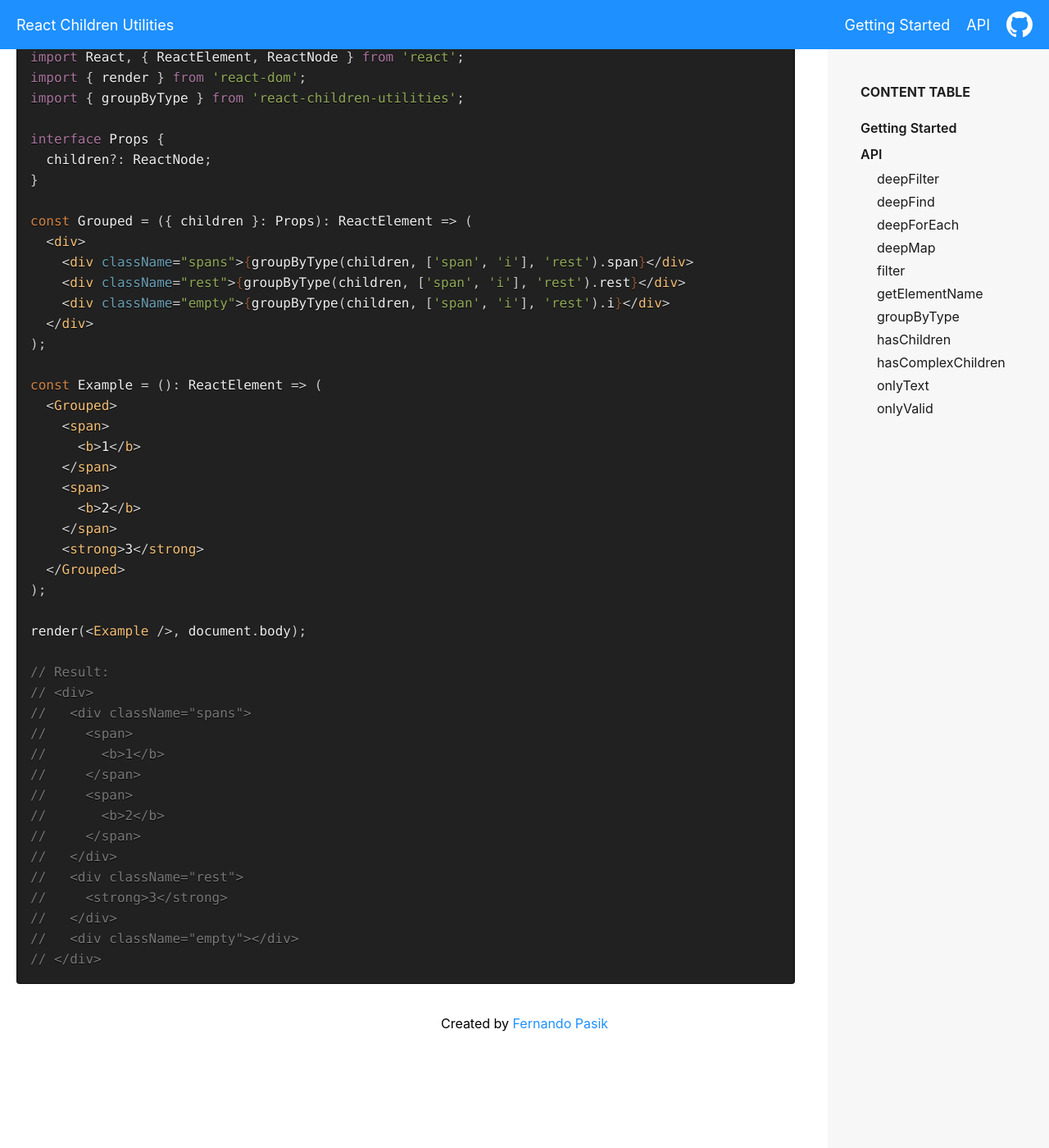
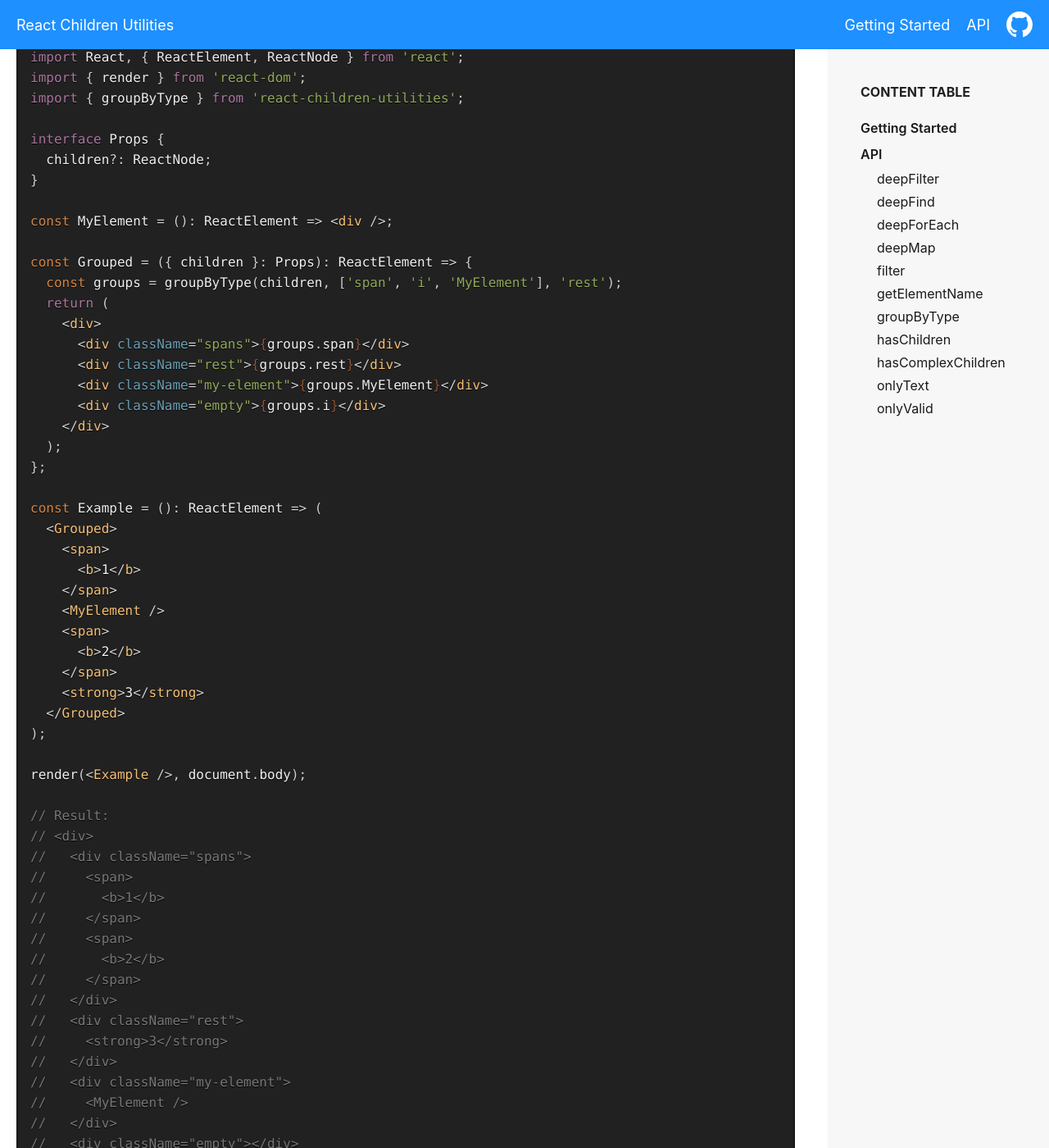
Before and after one commit to fernandopasik/react-children-utilities, a Jekyll site: the page built from docs/group-by-type.md, in a window 1280 px wide and 1400 px high, scrolled down 756 px. Shown: the whole window at 82% size. Built offline with Jekyll 4.4.1, drawn with Linux system fonts in a browser that asks for light colours; our own code applies the rules of GitHub Pages for plain Markdown files; before the commit the page ends 2036 px from its top, so only the background shows below that.

Commit message:
docs: improve grouping example with custom element

````diff
--- a/docs/group-by-type.md
+++ b/docs/group-by-type.md
@@ -44,19 +44,26 @@ interface Props {
   children?: ReactNode;
 }
 
-const Grouped = ({ children }: Props): ReactElement => (
-  <div>
-    <div className="spans">{groupByType(children, ['span', 'i'], 'rest').span}</div>
-    <div className="rest">{groupByType(children, ['span', 'i'], 'rest').rest}</div>
-    <div className="empty">{groupByType(children, ['span', 'i'], 'rest').i}</div>
-  </div>
-);
+const MyElement = (): ReactElement => <div />;
+
+const Grouped = ({ children }: Props): ReactElement => {
+  const groups = groupByType(children, ['span', 'i', 'MyElement'], 'rest');
+  return (
+    <div>
+      <div className="spans">{groups.span}</div>
+      <div className="rest">{groups.rest}</div>
+      <div className="my-element">{groups.MyElement}</div>
+      <div className="empty">{groups.i}</div>
+    </div>
+  );
+};
 
 const Example = (): ReactElement => (
   <Grouped>
     <span>
       <b>1</b>
     </span>
+    <MyElement />
     <span>
       <b>2</b>
     </span>
@@ -79,6 +86,9 @@ render(<Example />, document.body);
 //   <div className="rest">
 //     <strong>3</strong>
 //   </div>
+//   <div className="my-element">
+//     <MyElement />
+//   </div>
 //   <div className="empty"></div>
 // </div>
 ```
````
